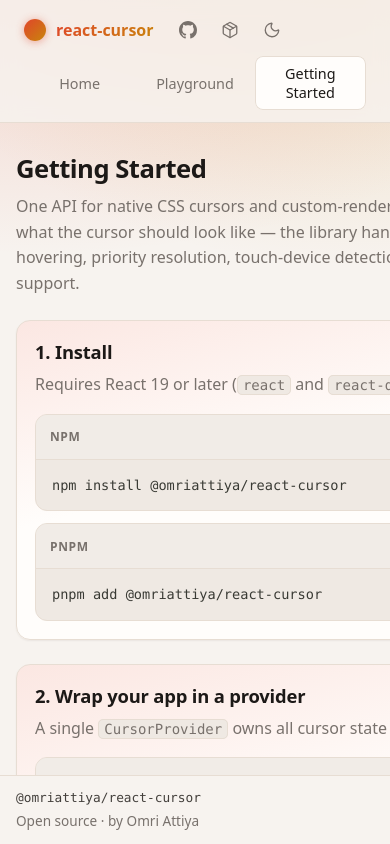
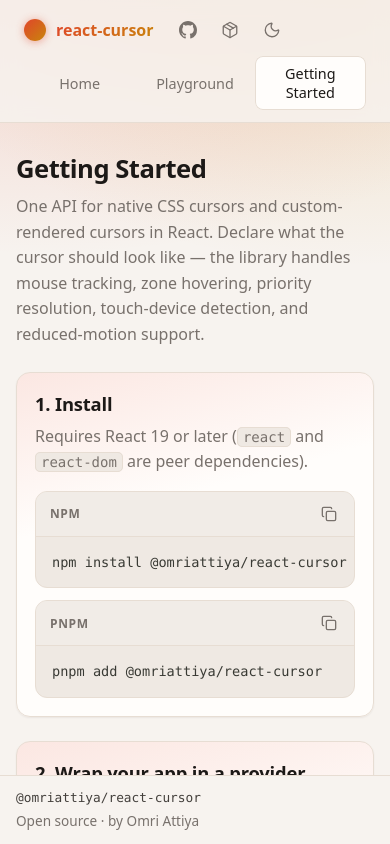
Before and after one commit to omriattiya/react-cursor, a React (Vite) app in the folder playground/: page /getting-started in a window 390 px wide. Built offline with nearby package versions, Linux system fonts and the light colour scheme.

Commit message:
Enhance layout responsiveness by setting min-width to 0 and max-width to 100% for various elements in playground.css. Adjust grid template columns to ensure proper sizing within the controls grid.

```diff
--- a/playground/src/playground.css
+++ b/playground/src/playground.css
@@ -334,6 +334,8 @@
 
 .page {
   max-width: 960px;
+  width: 100%;
+  min-width: 0;
   margin: 0 auto;
   padding: 40px 24px 48px;
   display: flex;
@@ -964,6 +966,7 @@
 }
 
 .control-panel {
+  min-width: 0;
   padding: 20px 24px;
   border-bottom: 1px solid var(--border);
 }
@@ -1250,8 +1253,9 @@
 
 .controls-grid {
   display: grid;
-  grid-template-columns: repeat(auto-fit, minmax(220px, 1fr));
+  grid-template-columns: repeat(auto-fit, minmax(min(220px, 100%), 1fr));
   gap: 18px 28px;
+  min-width: 0;
 }
 
 .control-span {
@@ -1482,6 +1486,8 @@
 .text-input {
   flex: 1;
   width: 100%;
+  min-width: 0;
+  max-width: 100%;
   padding: 8px 10px;
   border-radius: 8px;
   border: 1px solid var(--border-strong);
@@ -1504,6 +1510,8 @@
 /* ---------- Code blocks ---------- */
 
 .code-block-wrap {
+  min-width: 0;
+  max-width: 100%;
   border: 1px solid var(--border);
   border-radius: 12px;
   overflow: hidden;
```
